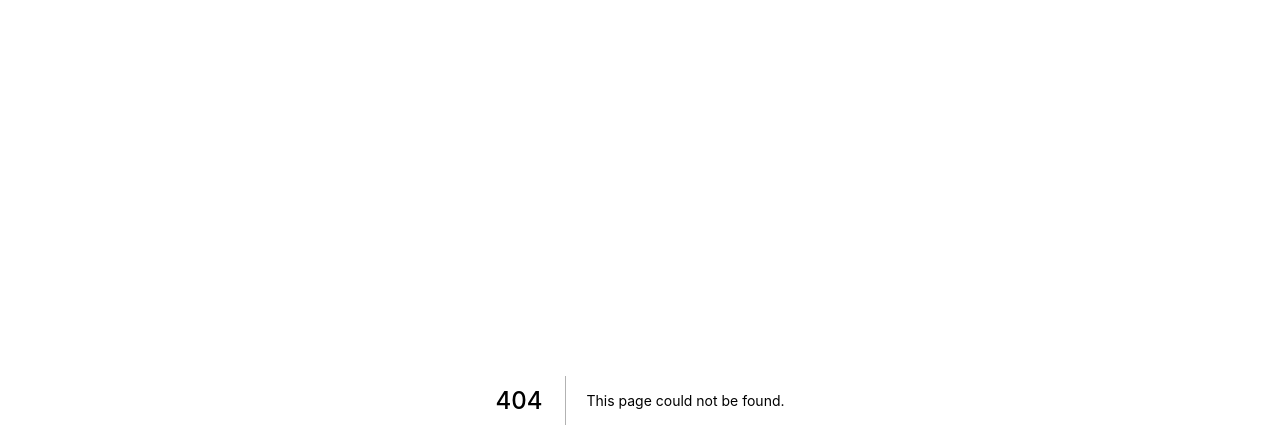
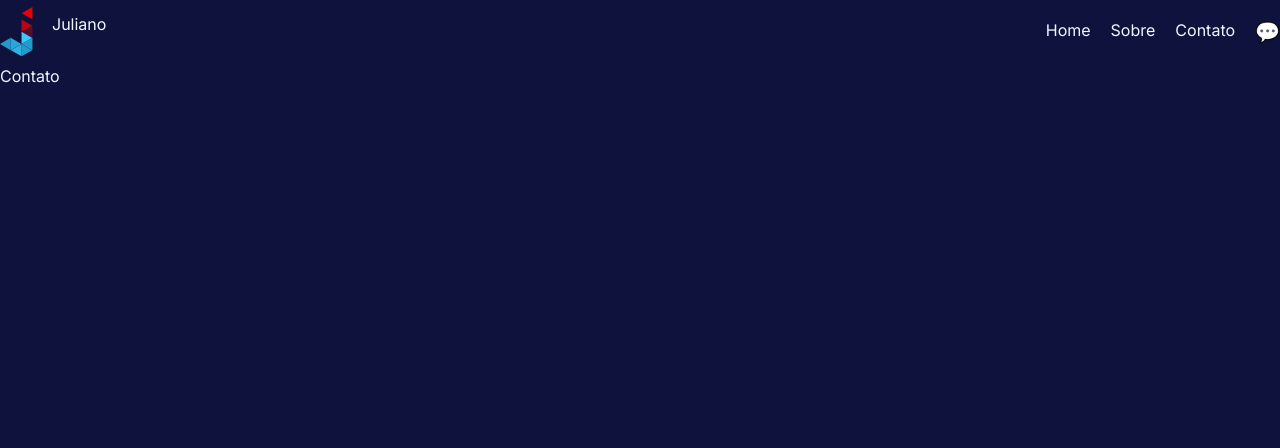
Before and after one commit to KrindgesJuliano/julianokrindges.dev.br, a Next.js app: page /contact in a window 1280 px wide. Before the commit this address had no page. Shown: the top 448 px of the page. Built offline with nearby package versions, Linux system fonts and the light colour scheme.

Commit message:
feat: add page contact and small css changes

```diff
--- a/components/Header/index.tsx
+++ b/components/Header/index.tsx
@@ -1,4 +1,5 @@
 import React, { ReactElement } from "react";
+import Link from "next/link";
 import Image from "../Image";
 
 import Logo from "../../public/j-logo.svg";
@@ -11,15 +12,19 @@ interface Props {
 function Header({ title = "Juliano", imgSrc = Logo }: Props): ReactElement {
   return (
     <header className={"absolute w-full"}>
-      <div className={"container mx-auto h-16 flex items-center justify-between"}>
+      <div className={"container mx-auto h-16 flex items-center justify-between top-0"}>
         <div className={"flex items-center gap-4"}>
           <Image src={imgSrc} alt="Logo" unoptimized />
           <h2>{title}</h2>
         </div>
         <nav className={"flex gap-5"}>
-          <a href="#">Home</a>
+          <Link href="/">
+            <a>Home</a>
+          </Link>
           <a href="#">Sobre</a>
-          <a href="#">Contato</a>
+          <Link href="/contact">
+            <a>Contato</a>
+          </Link>
           <button className={"text-xl"}>&#128172;</button>
         </nav>
       </div>
--- a/components/Layout.tsx
+++ b/components/Layout.tsx
@@ -11,7 +11,7 @@ interface Props {
 
 const Layout = ({ title, keywords, description, children }: Props) => {
   return (
-    <div className={"relative"}>
+    <React.Fragment>
       <SEO
         title={title}
         description={description}
@@ -19,8 +19,8 @@ const Layout = ({ title, keywords, description, children }: Props) => {
         shouldExcludeTitleSuffix
       ></SEO>
       <Header />
-      <main className={"mx-auto"}>{children}</main>
-    </div>
+      <main className="">{children}</main>
+    </React.Fragment>
   );
 };
 
--- a/components/ProjectSection/index.tsx
+++ b/components/ProjectSection/index.tsx
@@ -52,7 +52,7 @@ export default function Projects(props: props): ReactElement {
                 </div>
                 <div className={`text-sm font-mono text-gray gap-4 ${styles.project_tag}`}>
                   {item.content[7288023256715].value.map((tag: string) => (
-                    <span key={tag}>#{tag}</span>
+                    <span key={tag}>{`#${tag}`}</span>
                   ))}
                 </div>
                 <div className={`mt-5 gap-7 ${styles.project_tag}`}>
--- /dev/null
+++ b/pages/contact.tsx
@@ -0,0 +1,16 @@
+import Layout from "components/Layout";
+import React from "react";
+
+interface Props {}
+
+const Contact = (props: Props) => {
+  return (
+    <Layout title="Contatos">
+      <div className="container mx-auto pt-16">
+        <h1>Contato</h1>
+      </div>
+    </Layout>
+  );
+};
+
+export default Contact;
```
